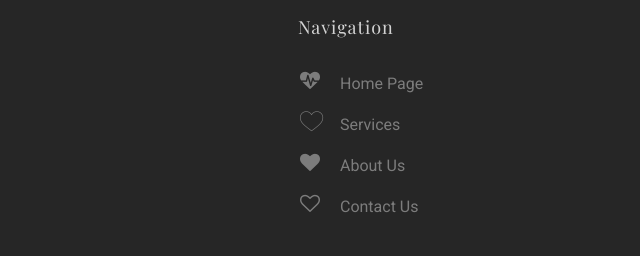
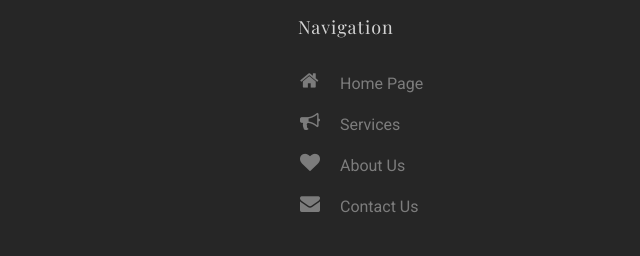
Before and after one commit to deanmacabi/mentor, a plain HTML site: page services.html in a window 1280 px wide. Shown: the part 1421-1677 px from the top of the page, 547-1187 px from the left. Drawn offline with nearby package versions, Linux system fonts and the light colour scheme; files whose address does not match are found by name.

Commit message:
Update services.html

```diff
--- a/services.html
+++ b/services.html
@@ -160,10 +160,10 @@
 			<div class="col-md-3 col-md-push-4 col-sm-4 col-sm-push-1 col-xs-12 col-xs-push-0">
 				<h3>Navigation</h3>
 				<ul class="fh5co-social">
-					<li><a href="./"><i class="icon-heartbeat"></i> Home Page</a></li>
-					<li><a href="services"><i class="icon-heart2"></i> Services</a></li>
-					<li><a href="about"><i class="icon-heart"></i> About Us</a></li>
-					<li><a href="contact#contact-form"><i class="icon-heart-o"></i> Contact Us</a></li>
+					<li><a href="./"><i class="icon-home"></i>Home Page</a></li>
+					<li><a href="services"><i class="icon-bullhorn"></i>Services</a></li>
+					<li><a href="about"><i class="icon-heart"></i>About Us</a></li>
+					<li><a href="contact#contact-form"><i class="icon-envelope"></i>Contact Us</a></li>
 					<!-- <li><a href="#"><i class="icon-twitter"></i> Twitter</a></li> -->
 					<!-- <li><a href="#"><i class="icon-facebook"></i> Facebook</a></li> -->
 					<!-- <li><a href="#"><i class="icon-google-plus"></i> Google Plus</a></li> -->
```
